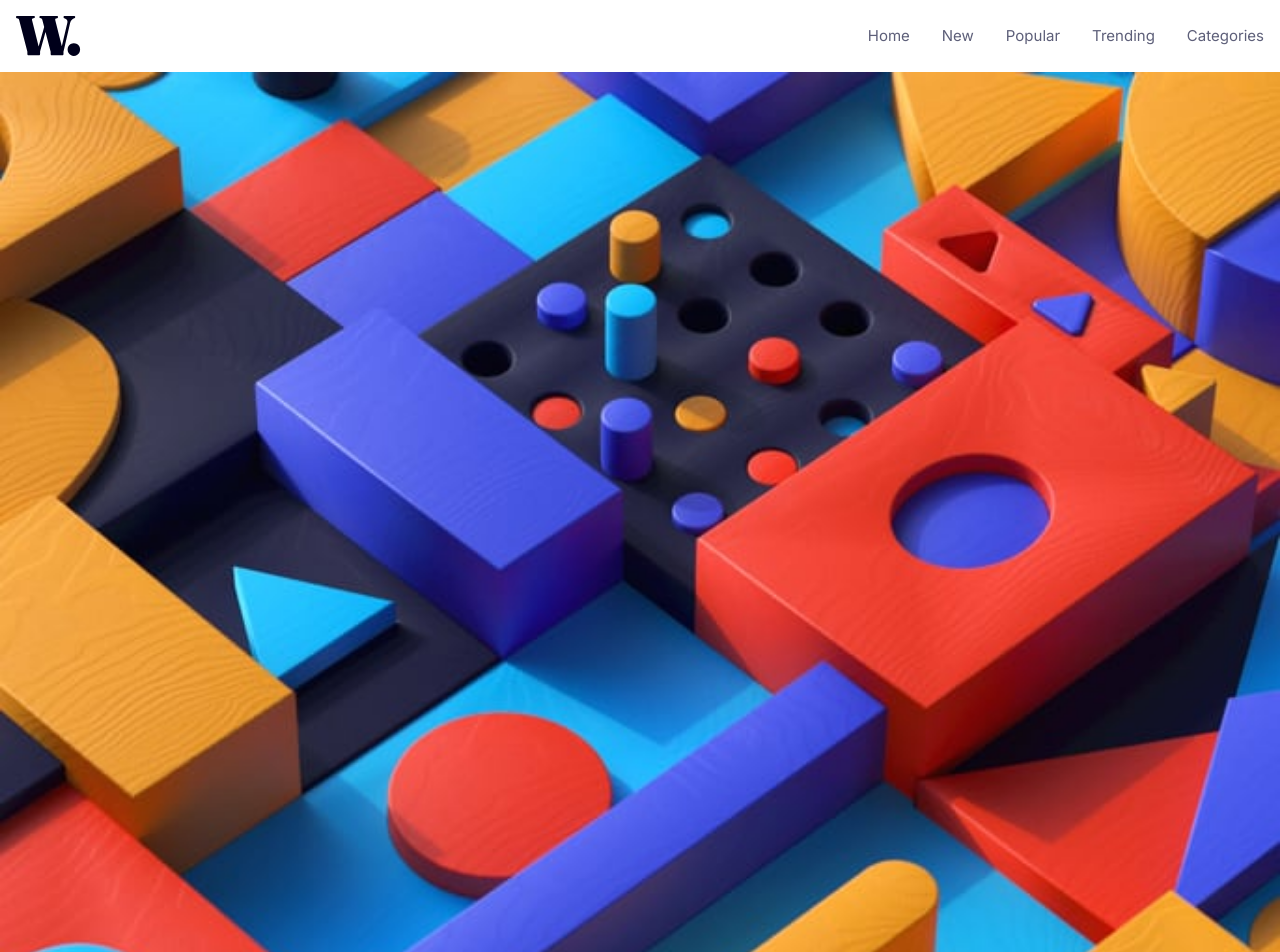
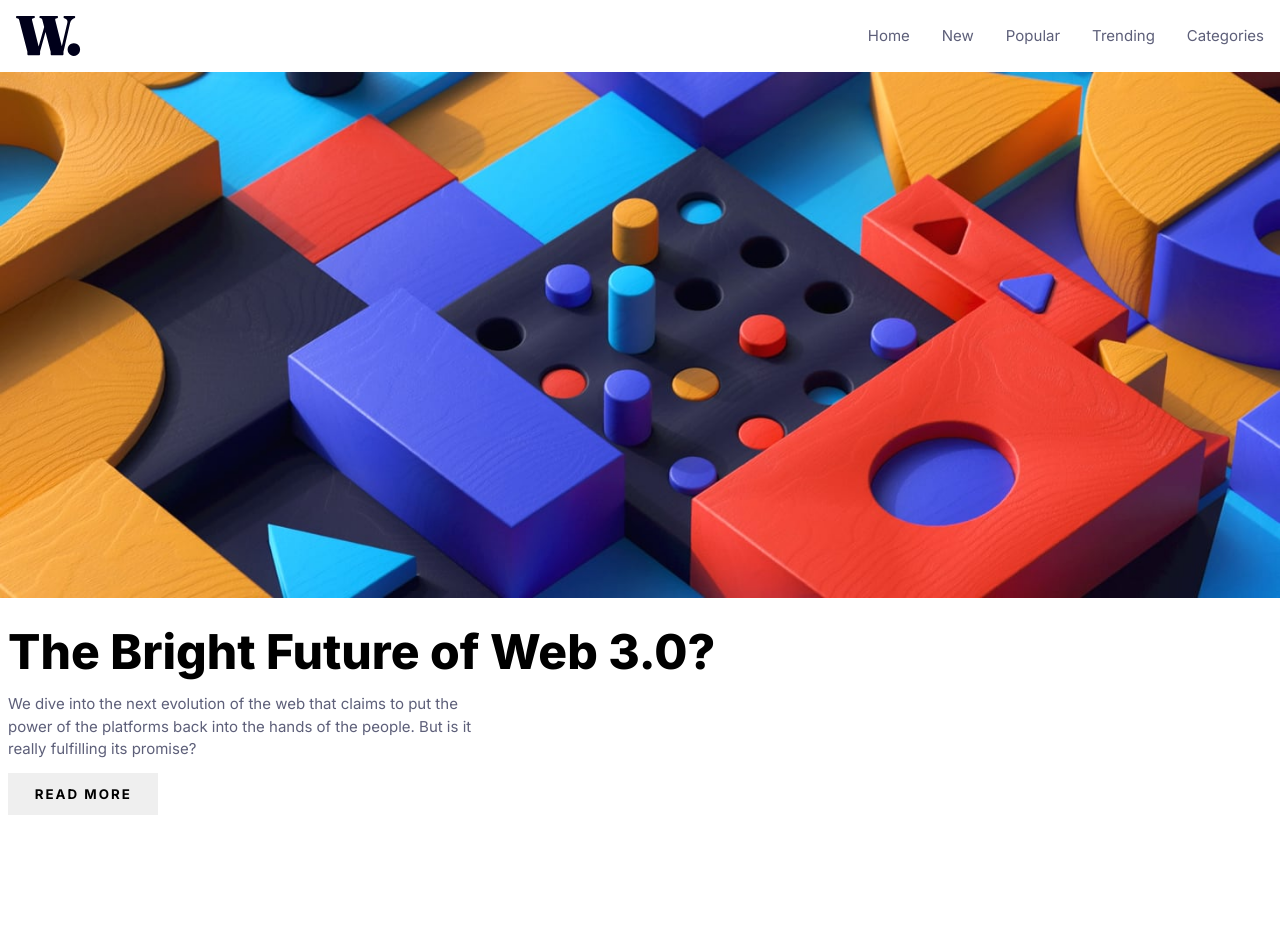
Before and after one commit to SebastianLaka/news-homepage, a Vue app: page / in a window 1280 px wide. Shown: the top 952 px of the page. After the commit the page ends 815 px from the top, so only its background shows below. Built offline with nearby package versions, Linux system fonts and the light colour scheme.

Commit message:
Added script to change image when resize at point 992px

```diff
--- a/src/components/header/HeaderMain.vue
+++ b/src/components/header/HeaderMain.vue
@@ -1,10 +1,23 @@
 <script setup>
-import HeaderContent from './HeaderContent.vue'
+import { ref, onMounted, onUnmounted } from 'vue';
+import HeaderContent from './HeaderContent.vue';
+const mobileSize = ref(false);
+const checkScreen = () => {
+  mobileSize.value = window.innerWidth <= 992;
+}
+onMounted(() => {
+  checkScreen();
+  window.addEventListener('resize', checkScreen);
+})
+onUnmounted(() => {
+  checkScreen();
+  window.removeEventListener('resize', checkScreen);
+})
 </script>
 <template>
   <HeaderContent>
-    <template #header-image="{ mobileImage, alt }">
-      <img :src="mobileImage" :alt="alt" />
+    <template #header-image="{ mobileImage, desktopImage, alt }">
+      <img :src="mobileSize ? mobileImage : desktopImage" :alt="alt" />
     </template>
     <template #header-content>
       <div class="news-header-content">
@@ -26,7 +39,7 @@ import HeaderContent from './HeaderContent.vue'
   .news-header-content {
     @include flex-layout($flex-direction: column, $align-items: start);
     gap: 0.75em 0;
-    padding-right: 1em;
+    padding: 0 1em 0 .5em;
     &__header {
       font-size: 3rem;
     }
```
